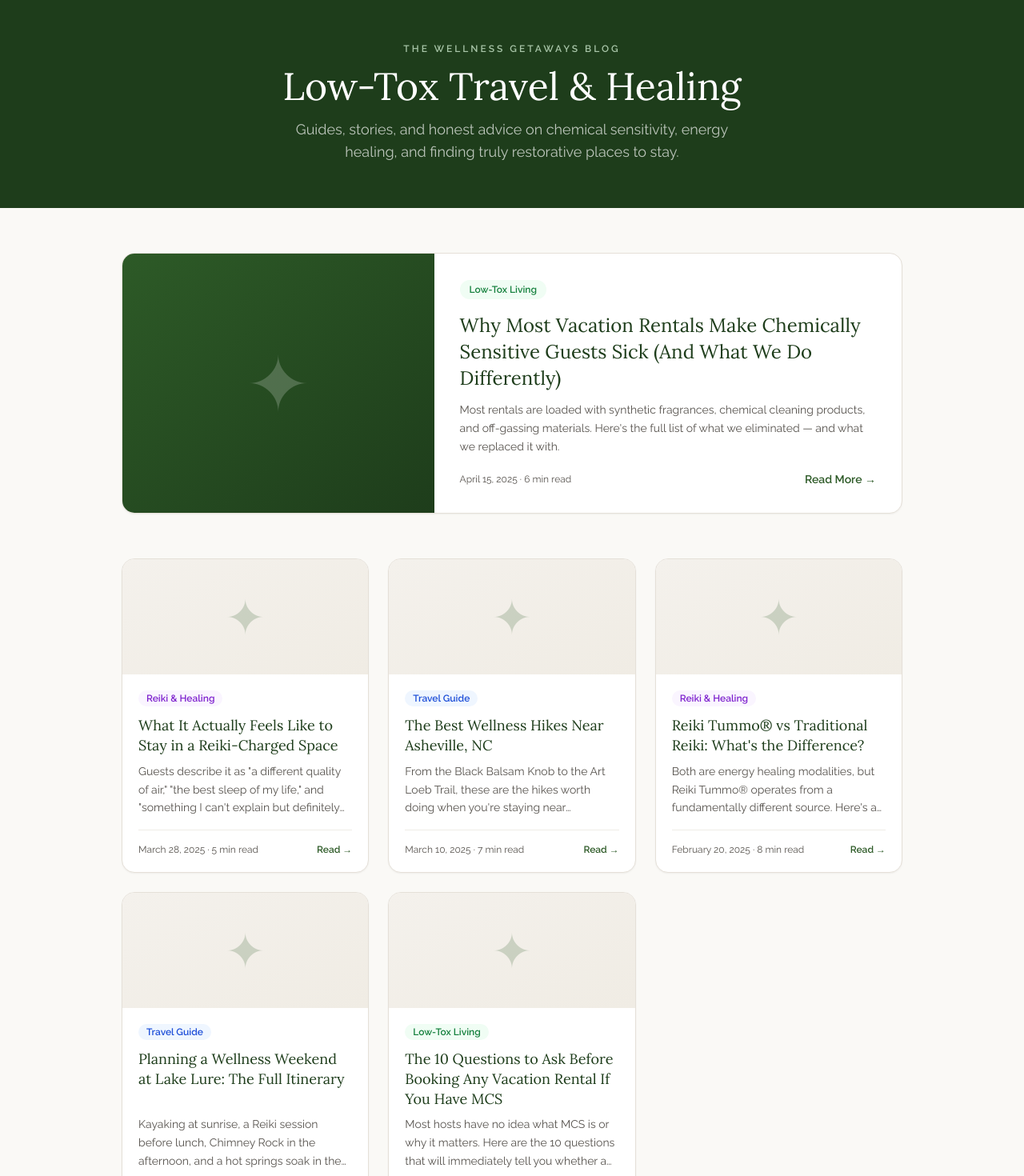
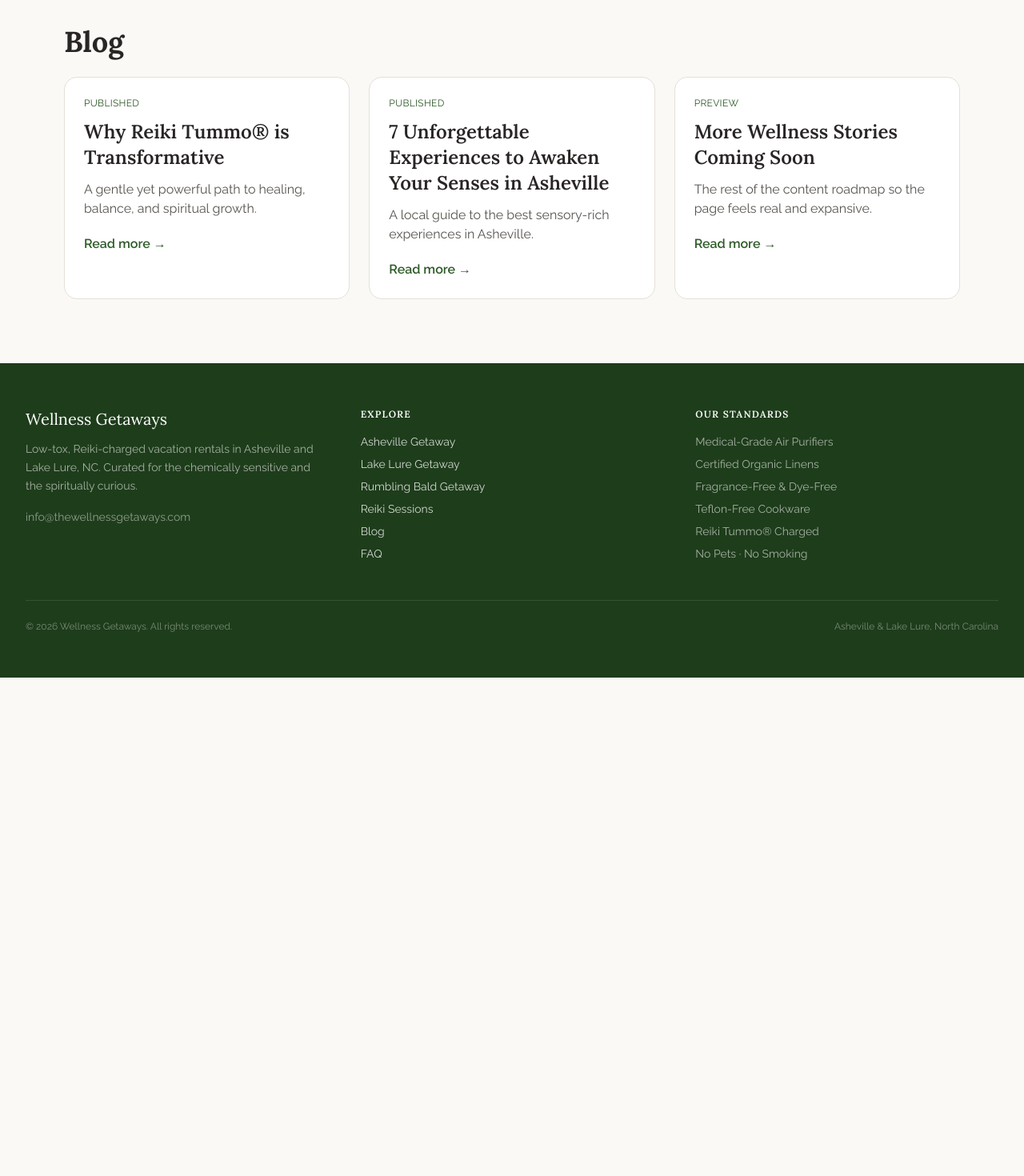
Before and after one commit to IronFisher/wellness-getaways, a Next.js app: page /blog in a window 1280 px wide. Shown: the part 80-1550 px from the top of the page at 80% size. After the commit the page ends 927 px from the top, so only its background shows below. Built offline with nearby package versions, Linux system fonts and the light colour scheme.

Commit message:
Expand blog with original Wellness Getaways posts

```diff
--- /dev/null
+++ b/app/blog/7-unforgettable-experiences-to-awaken-your-senses-in-asheville/page.tsx
@@ -0,0 +1,29 @@
+import Image from 'next/image'
+
+export default function AshevilleBlog() {
+  return (
+    <article className="pt-28 pb-20 max-w-4xl mx-auto px-4 prose prose-stone prose-lg">
+      <Image
+        src="https://cdn.prod.website-files.com/67ee03ef8aaa8b2ff966ef23/67ee03ef8aaa8b2ff966ef52_Excursions-1.jpg"
+        alt="Asheville experiences"
+        width={1200}
+        height={675}
+        className="rounded-3xl mb-8"
+      />
+      <h1>7 Unforgettable Experiences to Awaken Your Senses in Asheville</h1>
+      <p>
+        Asheville is a sensory-rich mountain city full of food, nature, art, and wellness.
+        Here are seven ways to slow down and savor it.
+      </p>
+      <ol>
+        <li>Blue Ridge Parkway drives</li>
+        <li>Waterfalls and forest hikes</li>
+        <li>Farm-to-table meals</li>
+        <li>Local art and galleries</li>
+        <li>Spas and wellness spaces</li>
+        <li>Historic neighborhoods</li>
+        <li>Live music and mountain views</li>
+      </ol>
+    </article>
+  )
+}
--- /dev/null
+++ b/app/blog/coming-soon/page.tsx
@@ -0,0 +1,3 @@
+export default function ComingSoon() {
+  return <div className="pt-28 pb-20 max-w-4xl mx-auto px-4">More blog posts coming soon.</div>
+}
--- a/app/blog/page.tsx
+++ b/app/blog/page.tsx
@@ -1,150 +1,40 @@
-import type { Metadata } from 'next'
 import Link from 'next/link'
-
-export const metadata: Metadata = {
-  title: 'Blog — Wellness Travel, Low-Tox Living & Reiki | Wellness Getaways',
-  description: 'Guides, tips, and stories about low-tox travel, chemical sensitivity, Reiki Tummo® healing, and wellness retreats in the Blue Ridge Mountains of North Carolina.',
-}
 
 const posts = [
   {
-    slug: '#',
-    category: 'Low-Tox Living',
-    title: 'Why Most Vacation Rentals Make Chemically Sensitive Guests Sick (And What We Do Differently)',
-    excerpt: 'Most rentals are loaded with synthetic fragrances, chemical cleaning products, and off-gassing materials. Here\'s the full list of what we eliminated — and what we replaced it with.',
-    date: 'April 15, 2025',
-    readTime: '6 min read',
+    title: 'Why Reiki Tummo® is Transformative',
+    href: '/blog/why-reiki-tummo-is-transformative',
+    excerpt: 'A gentle yet powerful path to healing, balance, and spiritual growth.',
+    status: 'Published',
   },
   {
-    slug: '#',
-    category: 'Reiki & Healing',
-    title: 'What It Actually Feels Like to Stay in a Reiki-Charged Space',
-    excerpt: 'Guests describe it as "a different quality of air," "the best sleep of my life," and "something I can\'t explain but definitely felt." Here\'s what\'s actually happening energetically.',
-    date: 'March 28, 2025',
-    readTime: '5 min read',
+    title: '7 Unforgettable Experiences to Awaken Your Senses in Asheville',
+    href: '/blog/7-unforgettable-experiences-to-awaken-your-senses-in-asheville',
+    excerpt: 'A local guide to the best sensory-rich experiences in Asheville.',
+    status: 'Published',
   },
   {
-    slug: '#',
-    category: 'Travel Guide',
-    title: 'The Best Wellness Hikes Near Asheville, NC',
-    excerpt: 'From the Black Balsam Knob to the Art Loeb Trail, these are the hikes worth doing when you\'re staying near downtown Asheville — ranked by scenery, difficulty, and how good you\'ll feel after.',
-    date: 'March 10, 2025',
-    readTime: '7 min read',
-  },
-  {
-    slug: '#',
-    category: 'Reiki & Healing',
-    title: 'Reiki Tummo® vs Traditional Reiki: What\'s the Difference?',
-    excerpt: 'Both are energy healing modalities, but Reiki Tummo® operates from a fundamentally different source. Here\'s a plain-language breakdown of how they differ — and why it matters for your healing.',
-    date: 'February 20, 2025',
-    readTime: '8 min read',
-  },
-  {
-    slug: '#',
-    category: 'Travel Guide',
-    title: 'Planning a Wellness Weekend at Lake Lure: The Full Itinerary',
-    excerpt: 'Kayaking at sunrise, a Reiki session before lunch, Chimney Rock in the afternoon, and a hot springs soak in the evening. Here\'s a perfect two-day wellness itinerary at Rumbling Bald Resort.',
-    date: 'February 5, 2025',
-    readTime: '9 min read',
-  },
-  {
-    slug: '#',
-    category: 'Low-Tox Living',
-    title: 'The 10 Questions to Ask Before Booking Any Vacation Rental If You Have MCS',
-    excerpt: 'Most hosts have no idea what MCS is or why it matters. Here are the 10 questions that will immediately tell you whether a rental is safe for you — and how to read between the lines of the answers.',
-    date: 'January 18, 2025',
-    readTime: '5 min read',
+    title: 'More Wellness Stories Coming Soon',
+    href: '/blog/coming-soon',
+    excerpt: 'The rest of the content roadmap so the page feels real and expansive.',
+    status: 'Preview',
   },
 ]
 
-const categoryColors: Record<string, string> = {
-  'Low-Tox Living': 'bg-green-50 text-green-700',
-  'Reiki & Healing': 'bg-purple-50 text-purple-700',
-  'Travel Guide': 'bg-blue-50 text-blue-700',
-}
-
-export default function BlogPage() {
-  const [featured, ...rest] = posts
-
+export default function BlogIndex() {
   return (
-    <>
-      {/* Header */}
-      <section className="pt-32 pb-14 bg-forest-dark text-white">
-        <div className="max-w-5xl mx-auto px-4 sm:px-6 text-center">
-          <span className="text-xs font-semibold uppercase tracking-[0.25em] text-sage-light">The Wellness Getaways Blog</span>
-          <h1 className="font-lora text-5xl text-white mt-3 mb-4">Low-Tox Travel &amp; Healing</h1>
-          <p className="text-white/70 text-lg max-w-xl mx-auto">
-            Guides, stories, and honest advice on chemical sensitivity, energy healing, and finding truly restorative places to stay.
-          </p>
-        </div>
-      </section>
-
-      <div className="max-w-5xl mx-auto px-4 sm:px-6 py-14">
-
-        {/* Featured post */}
-        <div className="mb-14">
-          <div className="bg-white rounded-2xl border border-stone-border shadow-sm overflow-hidden md:grid md:grid-cols-5">
-            <div className="md:col-span-2 bg-gradient-to-br from-forest to-forest-dark flex items-center justify-center p-12">
-              <span className="text-white/20 font-lora text-8xl select-none">✦</span>
-            </div>
-            <div className="md:col-span-3 p-8">
-              <span className={`inline-block text-xs font-semibold px-3 py-1 rounded-full mb-4 ${categoryColors[featured.category]}`}>
-                {featured.category}
-              </span>
-              <h2 className="font-lora text-2xl text-forest-dark mb-3 leading-snug">{featured.title}</h2>
-              <p className="text-stone-muted text-sm leading-relaxed mb-5">{featured.excerpt}</p>
-              <div className="flex items-center justify-between">
-                <span className="text-xs text-stone-muted">{featured.date} · {featured.readTime}</span>
-                <Link href={featured.slug} className="text-sm font-semibold text-forest hover:text-forest-dark transition-colors">
-                  Read More →
-                </Link>
-              </div>
-            </div>
-          </div>
-        </div>
-
-        {/* Grid */}
-        <div className="grid sm:grid-cols-2 lg:grid-cols-3 gap-6">
-          {rest.map((post) => (
-            <article key={post.title} className="bg-white rounded-2xl border border-stone-border shadow-sm overflow-hidden flex flex-col hover:-translate-y-1 hover:shadow-md transition-all duration-200">
-              <div className="bg-gradient-to-br from-cream-warm to-cream-soft h-36 flex items-center justify-center">
-                <span className="text-forest/20 font-lora text-6xl select-none">✦</span>
-              </div>
-              <div className="p-5 flex flex-col flex-1">
-                <span className={`inline-block text-xs font-semibold px-2.5 py-0.5 rounded-full mb-3 w-fit ${categoryColors[post.category]}`}>
-                  {post.category}
-                </span>
-                <h3 className="font-lora text-lg text-forest-dark mb-2 leading-snug flex-1">{post.title}</h3>
-                <p className="text-stone-muted text-sm leading-relaxed mb-4 line-clamp-3">{post.excerpt}</p>
-                <div className="flex items-center justify-between mt-auto pt-4 border-t border-stone-border/60">
-                  <span className="text-xs text-stone-muted">{post.date} · {post.readTime}</span>
-                  <Link href={post.slug} className="text-xs font-semibold text-forest hover:text-forest-dark transition-colors">
-                    Read →
-                  </Link>
-                </div>
-              </div>
-            </article>
-          ))}
-        </div>
+    <div className="pt-28 pb-20 max-w-6xl mx-auto px-4">
+      <h1 className="text-4xl font-bold mb-6">Blog</h1>
+      <div className="grid md:grid-cols-3 gap-6">
+        {posts.map((post) => (
+          <article key={post.title} className="bg-white rounded-2xl p-6 border border-stone-border">
+            <p className="text-xs uppercase tracking-wide text-forest mb-3">{post.status}</p>
+            <h2 className="text-2xl font-semibold mb-3">{post.title}</h2>
+            <p className="text-stone-600 mb-5">{post.excerpt}</p>
+            <Link href={post.href} className="text-forest font-semibold">Read more →</Link>
+          </article>
+        ))}
       </div>
-
-      {/* Newsletter */}
-      <section className="py-16 bg-forest text-white">
-        <div className="max-w-2xl mx-auto px-4 text-center">
-          <h2 className="font-lora text-3xl mb-3">Get New Posts in Your Inbox</h2>
-          <p className="text-white/70 mb-8">Low-tox travel tips, healing practices, and new property updates — no spam, ever.</p>
-          <div className="flex gap-3 max-w-md mx-auto">
-            <input
-              type="email"
-              placeholder="your@email.com"
-              className="flex-1 px-4 py-3 rounded-full bg-white/10 border border-white/20 text-white placeholder-white/40 focus:outline-none focus:border-white/60 text-sm"
-            />
-            <button className="px-6 py-3 rounded-full bg-white text-forest font-semibold text-sm hover:bg-cream transition-colors duration-200 whitespace-nowrap">
-              Subscribe
-            </button>
-          </div>
-        </div>
-      </section>
-    </>
+    </div>
   )
 }
--- /dev/null
+++ b/app/blog/why-reiki-tummo-is-transformative/page.tsx
@@ -0,0 +1,30 @@
+import Image from 'next/image'
+
+export default function ReikiBlog() {
+  return (
+    <article className="pt-28 pb-20 max-w-4xl mx-auto px-4 prose prose-stone prose-lg">
+      <Image
+        src="https://cdn.prod.website-files.com/67ee03ef8aaa8b2ff966ef23/67ee03ef8aaa8b2ff966f052_Bg-Gallery.jpg"
+        alt="Reiki Tummo"
+        width={1200}
+        height={675}
+        className="rounded-3xl mb-8"
+      />
+      <h1>Why Reiki Tummo® is Transformative</h1>
+      <p>
+        A unique blend of Divine and Kundalini energy, Reiki Tummo® promotes healing,
+        balance, and spiritual growth. Learn how it helps calm the mind, restore well-being,
+        and open the heart to deeper connection.
+      </p>
+      <p>
+        For more than 20 years, over 20,000 people worldwide have experienced the safe, gentle
+        awakening of Kundalini energy and the deeply restorative healing of Reiki Tummo®.
+      </p>
+      <p>
+        At Wellness Getaways, every property is intentionally infused with Reiki Tummo® energy.
+        This creates an environment filled with positive vibrations, helping you feel grounded,
+        peaceful, and supported the moment you arrive.
+      </p>
+    </article>
+  )
+}
```
